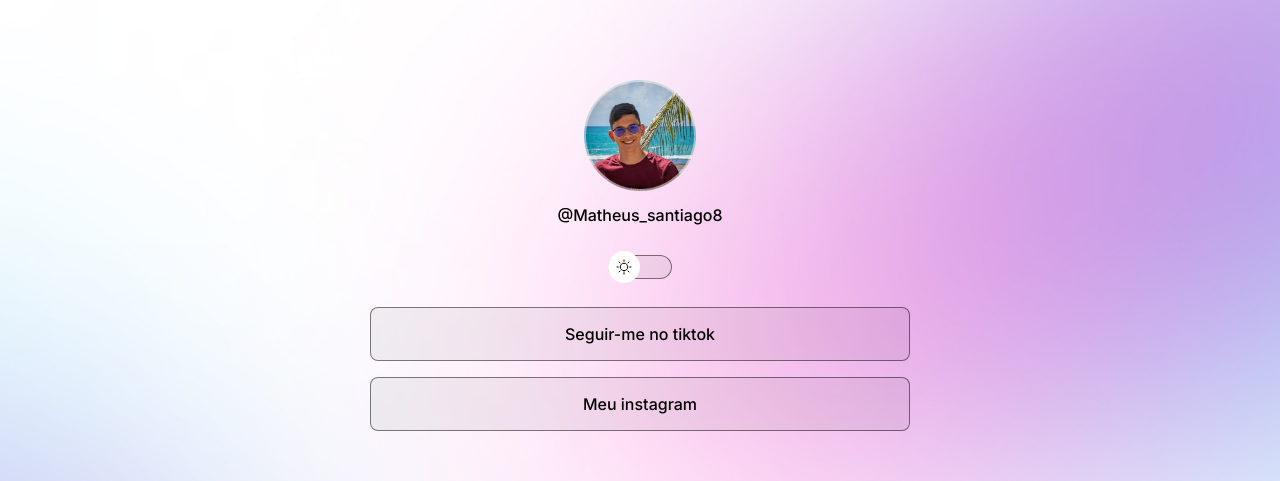
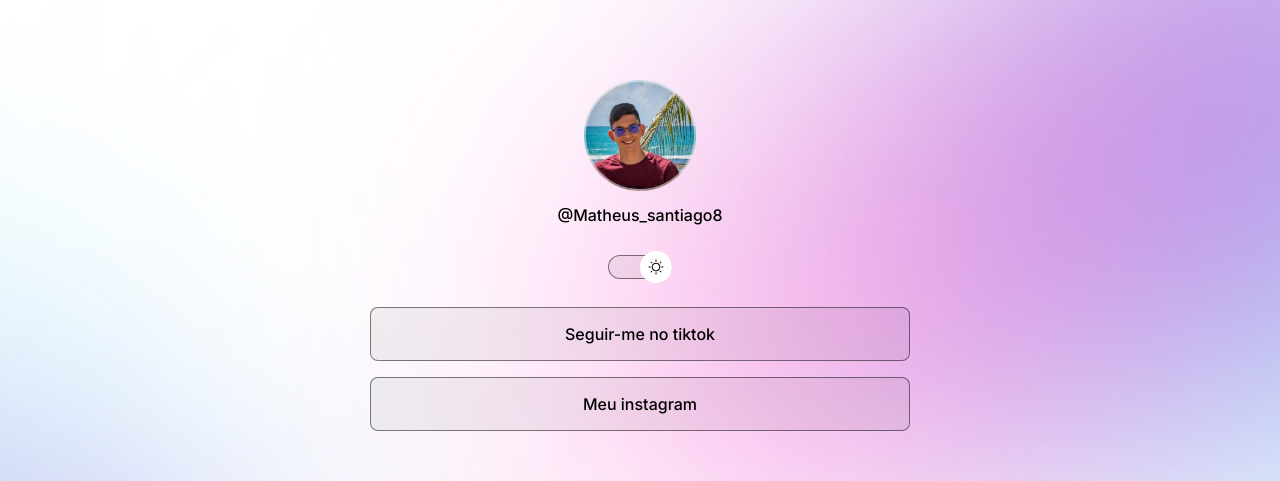
Before and after one commit to Matx02/Projeto-DevLinks, a plain HTML site: page index.html in a window 1280 px wide. Both pictures are taken after a click on the element 640 px from the left and 267 px from the top of the page. Shown: the top 481 px of the page. Drawn offline with nearby package versions, Linux system fonts and the light colour scheme.

Commit message:
bugs resolve

```diff
--- a/Style.css
+++ b/Style.css
@@ -11,7 +11,7 @@
   --surface-color: rgba(255, 255, 255, 0.1);
   --surface-color-hover: rgba(255, 255, 255, 0.05);
   --social-links-hover: rgba(255, 255, 255, 0.2);
-  --switch-button-background: url(/assets/moon-stars.svg);
+  --switch-button-background: url(/assets/MoonStarsjpg.jpg);
 }
 .light
 {
@@ -21,7 +21,7 @@
   --surface-color: rgba(0, 0, 0, 0.05);
   --surface-color-hover: rgba(0, 0, 0, 0.02);
   --social-links-hover: rgba(0, 0, 0, 0.1);
-  --switch-button-background: url(/assets/sun.svg);
+  --switch-button-background: url(/assets/Sunjpg.jpg);
 }
 body {
   background: var(--bg-url) no-repeat top center/cover;
@@ -80,6 +80,14 @@ body * {
   z-index: 1;
   transform: translateY(-50%);
 
+animation: slide-back 0.3s;
+}
+
+.light #switch button {
+  animation: slide-in 0.3s forwards;
+}
+#switch button:hover {
+  outline: 8px solid var(--stroke-color);
 }
 
 #switch span {
```
Also changed, not shown: assets/MoonStarsjpg.jpg (added), assets/Sunjpg.jpg (added).
